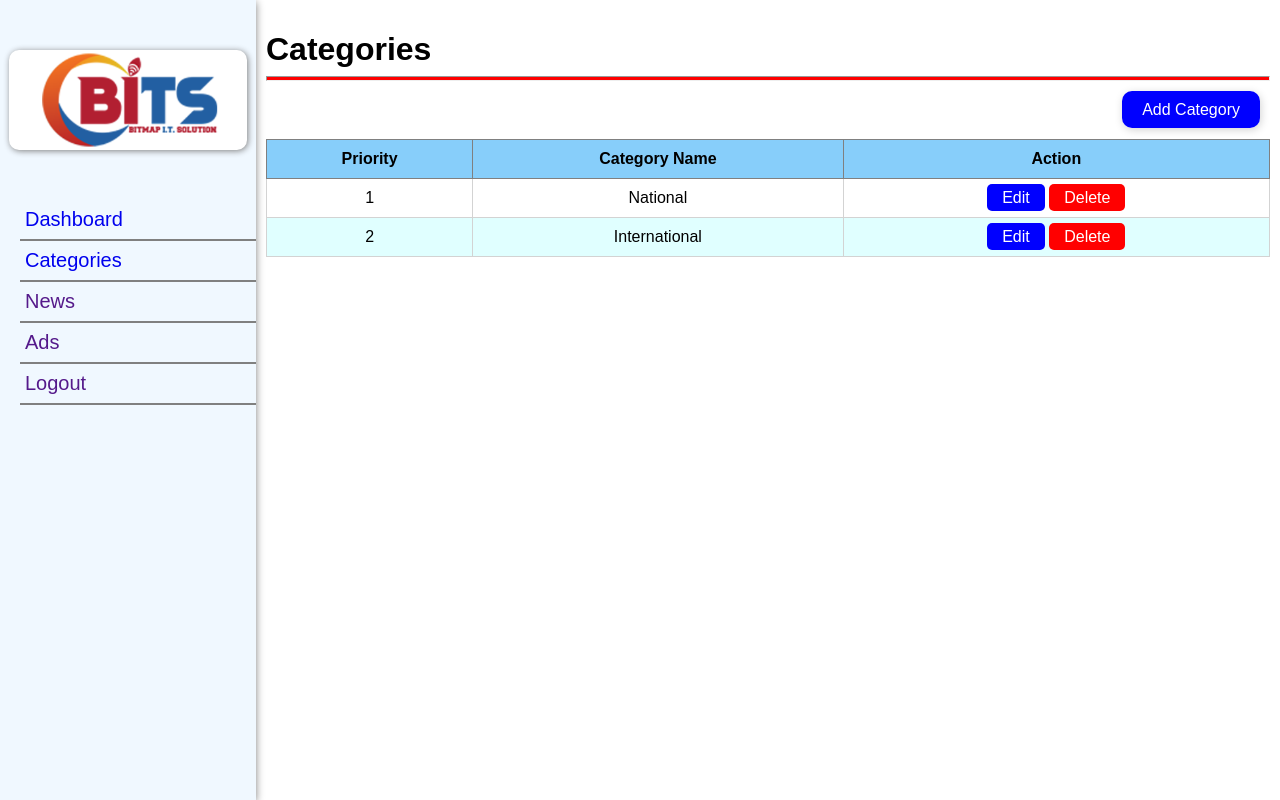
After one commit to sudipparajulee/SMC-2080-3rdsem-PHP, a PHP site: page /admin/category.php in a window 1280 px wide. The commit adds this page. Run offline with PHP 8.4, Linux system fonts and the light colour scheme.

Commit message:
category crud 1st day

```diff
--- /dev/null
+++ b/project/admin/category.php
@@ -0,0 +1,38 @@
+<?php include 'header.php'; ?>
+
+<div class="menu-heading">
+    <h1>Categories</h1>
+    <hr>
+</div>
+
+<div class="add-btn">
+    <a href="createcategory.php">Add Category</a>
+</div>
+
+<table class="admin-table">
+    <tr>
+        <th>Priority</th>
+        <th>Category Name</th>
+        <th>Action</th>
+    </tr>
+
+    <tr>
+        <td>1</td>
+        <td>National</td>
+        <td>
+            <a href="" class="edit-btn">Edit</a>
+            <a href="" class="delete-btn">Delete</a>
+        </td>
+    </tr>
+
+    <tr>
+        <td>2</td>
+        <td>International</td>
+        <td>
+            <a href="" class="edit-btn">Edit</a>
+            <a href="" class="delete-btn">Delete</a>
+        </td>
+    </tr>
+</table>
+
+<?php include 'footer.php'; ?>
--- a/project/admin/header.php
+++ b/project/admin/header.php
@@ -11,8 +11,8 @@
         <div class="nav">
             <img src="../images/logo.png" alt="">
             <ul class="menu">
-                <li><a href="">Dashboard</a></li>
-                <li><a href="">Categories</a></li>
+                <li><a href="dashboard.php">Dashboard</a></li>
+                <li><a href="category.php">Categories</a></li>
                 <li><a href="">News</a></li>
                 <li><a href="">Ads</a></li>
                 <li><a href="">Logout</a></li>
--- a/project/css/admin.css
+++ b/project/css/admin.css
@@ -86,3 +86,90 @@ body{
 .dashboard-card h3{
     font-size: 30px;
 }
+
+.admin-table{
+    width: 100%;
+    text-align: center;
+    border-collapse: collapse;
+}
+
+.admin-table th{
+    background-color: lightskyblue;
+    padding: 10px;
+    border: 1px solid gray;
+}
+
+.admin-table td{
+    border: 1px solid lightgray;
+    padding: 10px;
+}
+
+.admin-table tr:nth-child(odd){
+    background-color: lightcyan;
+}
+
+.edit-btn,.delete-btn{
+    padding: 5px 15px;
+    background-color: blue;
+    color: white;
+    text-decoration: none;
+    border-radius: 5px;
+}
+
+.delete-btn{
+    background-color: red;
+}
+
+.add-btn{
+    text-align: right;
+    margin: 20px 10px;
+}
+
+.add-btn a{
+    padding: 10px 20px;
+    background-color: blue;
+    color: white;
+    text-decoration: none;
+    border-radius: 10px;
+    box-shadow: 1px 2px 8px lightgray;
+}
+
+.admin-form > input{
+    width: 98%;
+    display: block;
+    margin: 10px auto;
+    padding: 10px;
+    border-radius: 5px;
+    border: none;
+    background-color: aliceblue;
+    box-shadow: 1px 2px 5px rgb(191, 186, 186);
+}
+
+.admin-form > input:focus{
+    outline: 1px solid blue;
+}
+
+.form-footer{
+    display: flex;
+    justify-content: center;
+    align-items: center;
+}
+
+.form-footer input{
+    border: none;
+    background-color: blue;
+    color: white;
+    padding: 10px 20px;
+    border-radius: 8px;
+    margin: 0 10px;
+    cursor: pointer;
+}
+
+.form-footer a{
+    text-decoration: none;
+    background-color: red;
+    color: white;
+    padding: 9px 30px;
+    border-radius: 8px;
+    margin: 0 10px;
+}
```
Also changed, not shown: project/admin/createcategory.php (added, +18 -0 lines), project/admin/actioncategory.php (added), project/admin/editcategory.php (added).
